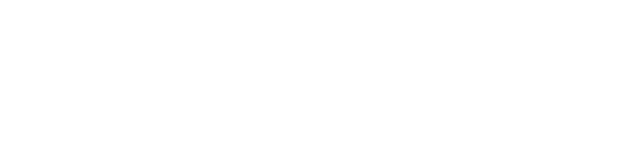
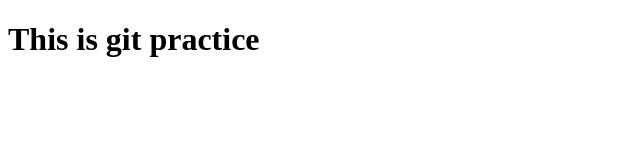
Before and after one commit to Suraj766325/git3, a plain HTML site: page index.html in a window 1280 px wide. Shown: the whole page, without its empty margins (0-640 px from the left). Drawn offline with Linux system fonts and the light colour scheme.

Commit message:
new html

```diff
--- a/index.html
+++ b/index.html
@@ -6,6 +6,6 @@
     <title>Document</title>
 </head>
 <body>
-
+    <h1>This is git practice</h1>
 </body>
 </html>
```
